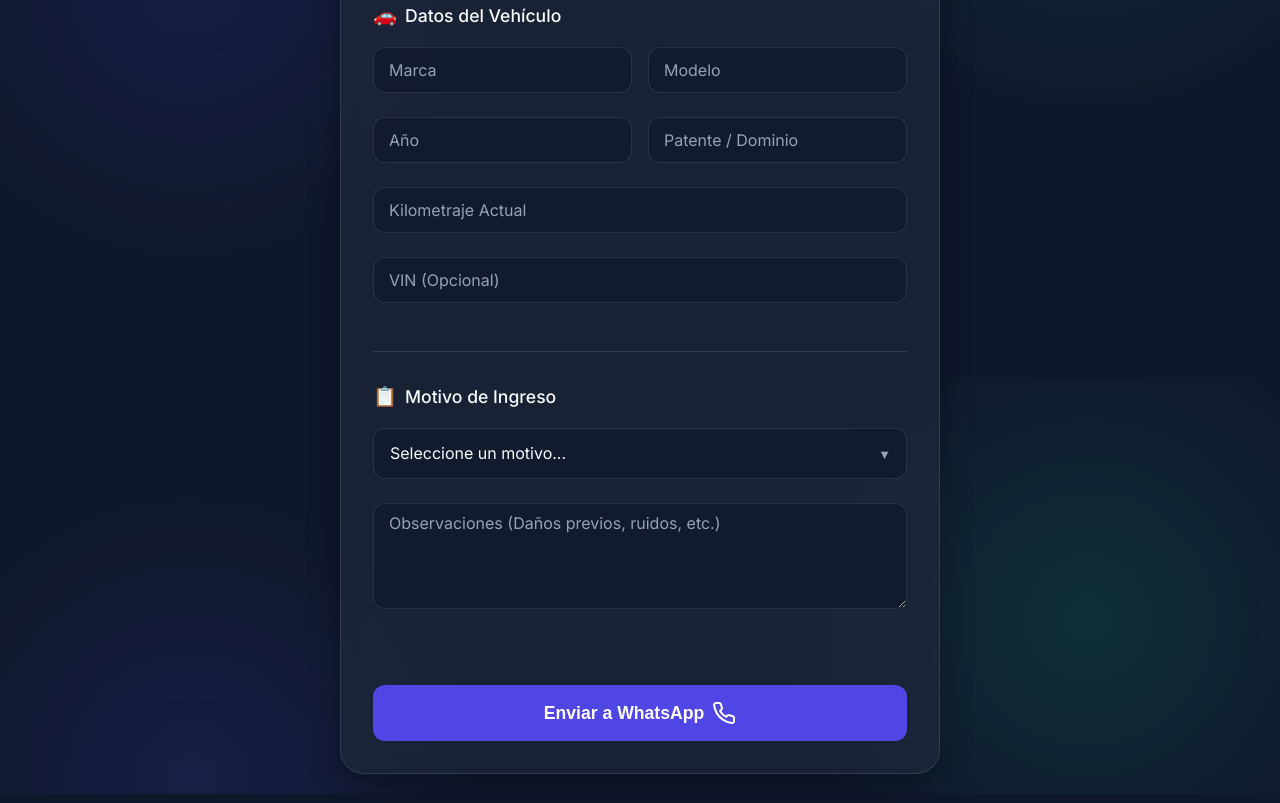
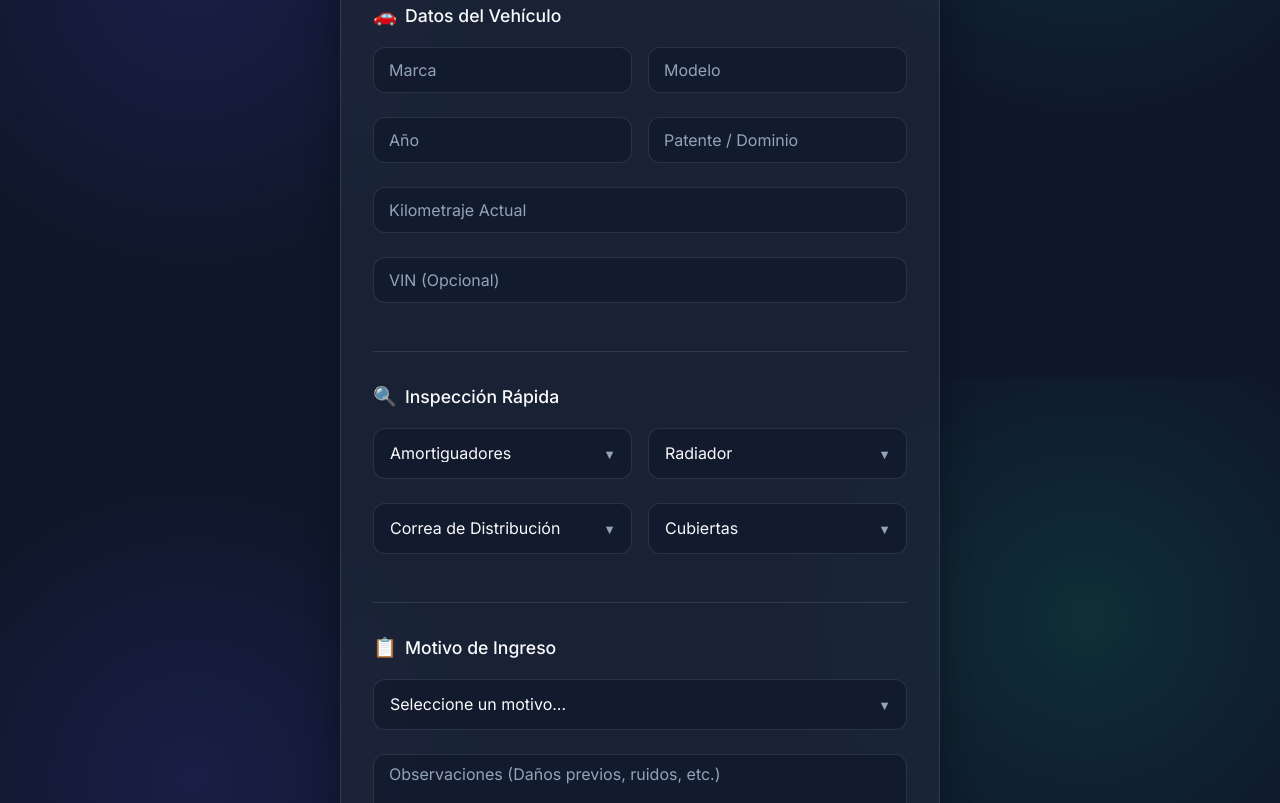
Before and after one commit to maximoGs/RegistrosDeMantenimiento.github.io, a plain HTML site: page index.html in a window 1280 px wide. Shown: the part 422-1225 px from the top of the page. Drawn offline with Linux system fonts and the light colour scheme.

Commit message:
feat: Agregar sección de inspección rápida

```diff
--- a/app.js
+++ b/app.js
@@ -18,6 +18,12 @@ document.addEventListener('DOMContentLoaded', () => {
         const serviceReason = document.getElementById('serviceReason').value;
         const observations = document.getElementById('observations').value.trim() || 'Ninguna';
 
+        // Inspección Rápida
+        const shockAbsorbers = document.getElementById('shockAbsorbers').value;
+        const radiator = document.getElementById('radiator').value;
+        const timingBelt = document.getElementById('timingBelt').value;
+        const tires = document.getElementById('tires').value;
+
         // Número de destino (con código de país, sin el + según la API de WhatsApp, pero la URL wa.me acepta el + o lo omite. Usaremos 5492617094195)
         const phoneNumber = '5492617094195';
 
@@ -33,6 +39,12 @@ document.addEventListener('DOMContentLoaded', () => {
 • Patente/Dominio: ${carPlate}
 • Kilometraje: ${carMileage} km
 • VIN: ${carVin}
+
+*🔍 INSPECCIÓN RÁPIDA*
+• Amortiguadores: ${shockAbsorbers}
+• Radiador: ${radiator}
+• Correa de Distribución: ${timingBelt}
+• Cubiertas: ${tires}
 
 *📋 ESTADO Y MOTIVO*
 • Motivo de Ingreso: ${serviceReason}
--- a/index.html
+++ b/index.html
@@ -70,6 +70,53 @@
                     </div>
                 </section>
 
+                <!-- Sección Inspección Rápida -->
+                <section class="form-section">
+                    <h2><span class="icon">🔍</span> Inspección Rápida</h2>
+
+                    <div class="form-row">
+                        <div class="input-group half select-group">
+                            <select id="shockAbsorbers" required>
+                                <option value="" disabled selected>Amortiguadores</option>
+                                <option value="Bien">Bien</option>
+                                <option value="Regular">Regular</option>
+                                <option value="Requiere Cambio">Requiere Cambio</option>
+                                <option value="No Revisado">No Revisado</option>
+                            </select>
+                        </div>
+                        <div class="input-group half select-group">
+                            <select id="radiator" required>
+                                <option value="" disabled selected>Radiador</option>
+                                <option value="Bien">Bien</option>
+                                <option value="Regular">Regular</option>
+                                <option value="Requiere Cambio">Requiere Cambio</option>
+                                <option value="No Revisado">No Revisado</option>
+                            </select>
+                        </div>
+                    </div>
+
+                    <div class="form-row">
+                        <div class="input-group half select-group">
+                            <select id="timingBelt" required>
+                                <option value="" disabled selected>Correa de Distribución</option>
+                                <option value="Bien">Bien</option>
+                                <option value="Regular">Regular</option>
+                                <option value="Requiere Cambio">Requiere Cambio</option>
+                                <option value="No Revisado">No Revisado</option>
+                            </select>
+                        </div>
+                        <div class="input-group half select-group">
+                            <select id="tires" required>
+                                <option value="" disabled selected>Cubiertas</option>
+                                <option value="Bien">Bien</option>
+                                <option value="Regular">Regular</option>
+                                <option value="Requiere Cambio">Requiere Cambio</option>
+                                <option value="No Revisado">No Revisado</option>
+                            </select>
+                        </div>
+                    </div>
+                </section>
+
                 <!-- Sección Estado Base -->
                 <section class="form-section">
                     <h2><span class="icon">📋</span> Motivo de Ingreso</h2>
```
